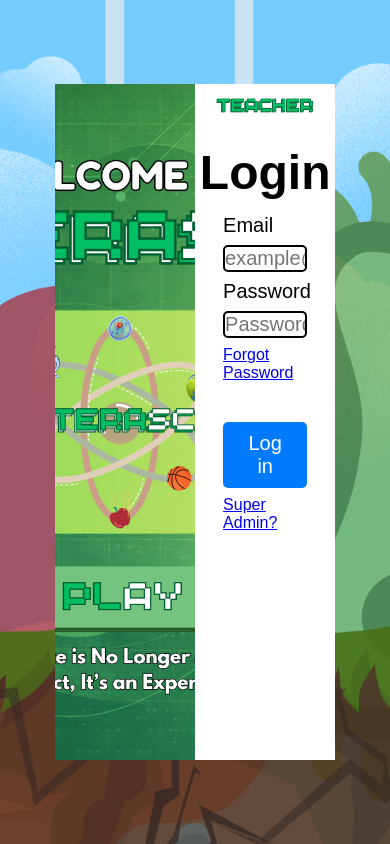
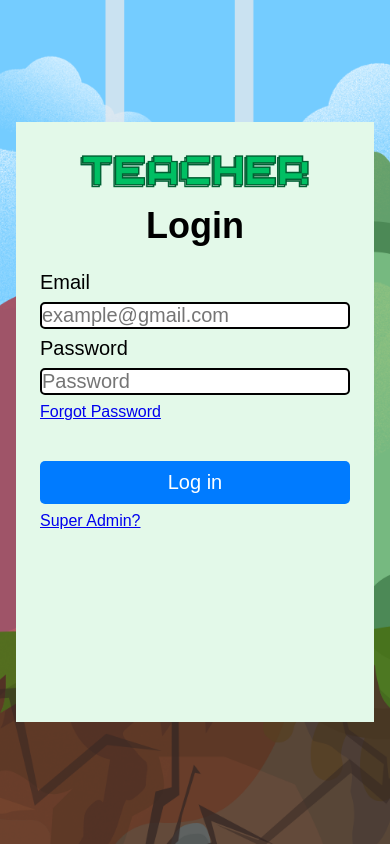
Before and after one commit to YandereShi/InteraScie-Web, a React (Vite) app: page / in a window 390 px wide. Built offline with nearby package versions, Linux system fonts and the light colour scheme; no server answers.

Commit message:
mobile login

```diff
--- a/src/Components/TeacherLayout.jsx
+++ b/src/Components/TeacherLayout.jsx
@@ -2,7 +2,7 @@
 import { useEffect, useState } from "react";
 import { Outlet, useNavigate } from "react-router";
 import { supabase } from "../lib/supabase";
-import TeacherSidebar from "./TeacherSidebar";
+import TeacherSidebar from "./TeacherSideBar";
 
 function TeacherLayout() {
   const navigate = useNavigate();
--- a/src/css/Login.css
+++ b/src/css/Login.css
@@ -78,3 +78,84 @@
     background-repeat: no-repeat;
     background-size: cover;
 }
+
+@media (max-width: 1024px) {
+    .loginbox {
+        width: 84%;
+    }
+
+    .loginheaders {
+        margin-top: 7%;
+        margin-bottom: 7%;
+        gap: 1.5rem;
+    }
+
+    .loginform form {
+        padding: 0 15%;
+    }
+}
+
+@media (max-width: 768px) {
+    .loginbox {
+        width: 94%;
+    }
+
+    .loginheaders {
+        margin-top: 4%;
+        margin-bottom: 4%;
+        gap: 1rem;
+    }
+
+    .loginform form {
+        padding: 0 10%;
+    }
+}
+
+@media (max-width: 700px) {
+    .mainbackground {
+        min-height: 100dvh;
+        padding: 1rem;
+        box-sizing: border-box;
+    }
+
+    .loginbox {
+        width: min(100%, 420px);
+        height: auto;
+        min-height: 600px;
+        grid-template-columns: 1fr;
+        background-color: #e3f9e9;
+    }
+
+    .gameside {
+        display: none;
+    }
+
+    .loginside {
+        width: 100%;
+        padding: 2rem 0;
+        box-sizing: border-box;
+    }
+
+    .loginheaders {
+        font-size: 1.5rem;
+        margin: 0 0 1.5rem;
+        gap: 1rem;
+    }
+
+    .teachericon {
+        width: min(65%, 240px);
+    }
+
+    .superadminicon {
+        width: min(70%, 260px);
+    }
+
+    .loginform form {
+        padding: 0 1.5rem;
+    }
+
+    .loginform input {
+        width: 100%;
+        box-sizing: border-box;
+    }
+}
```
